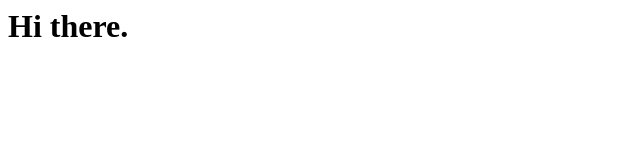
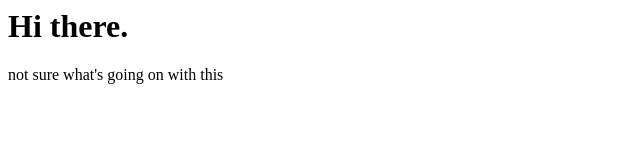
Before and after one commit to JasonMTanner/JasonMTanner.github.io, a plain HTML site: page index.html in a window 1280 px wide. Shown: the whole page, without its empty margins (0-640 px from the left). Drawn offline with Linux system fonts and the light colour scheme.

Commit message:
Update index.html

```diff
--- a/index.html
+++ b/index.html
@@ -1 +1,2 @@
 <H1>Hi there.</H1>
+<p>not sure what's going on with this</p>
```
